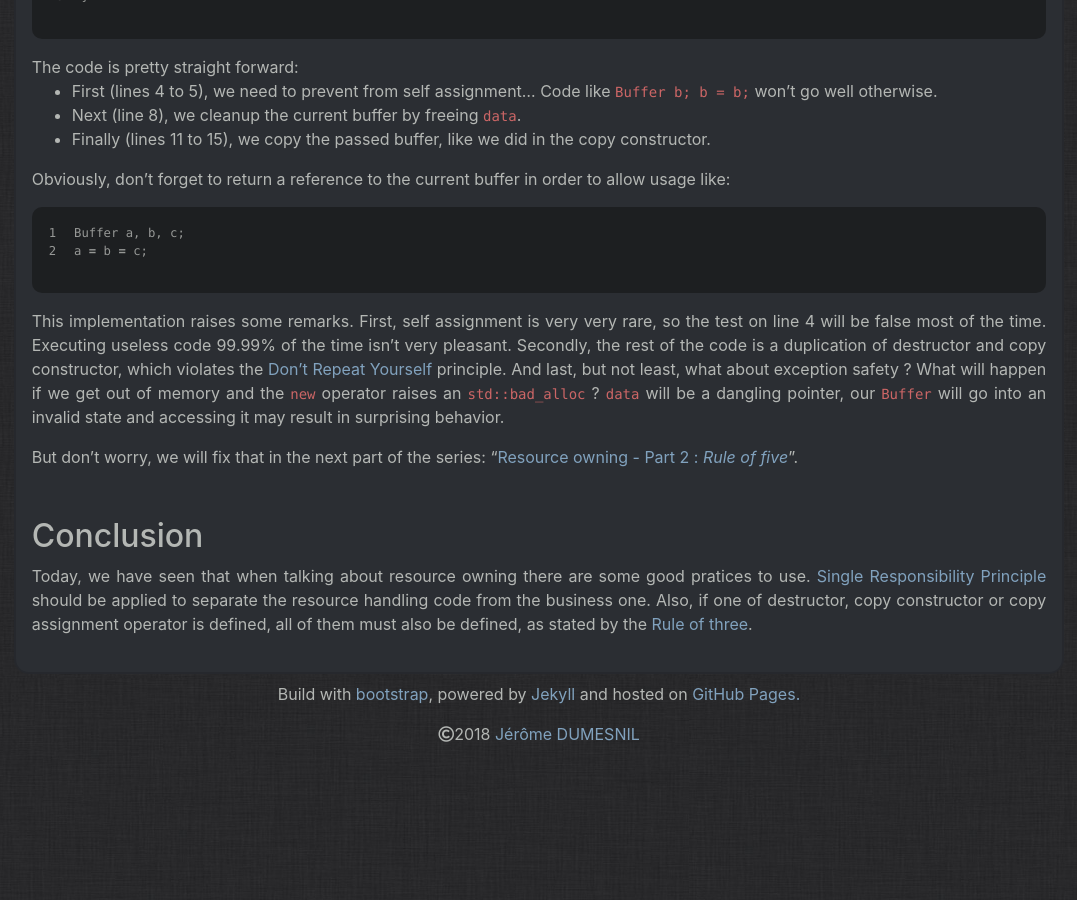
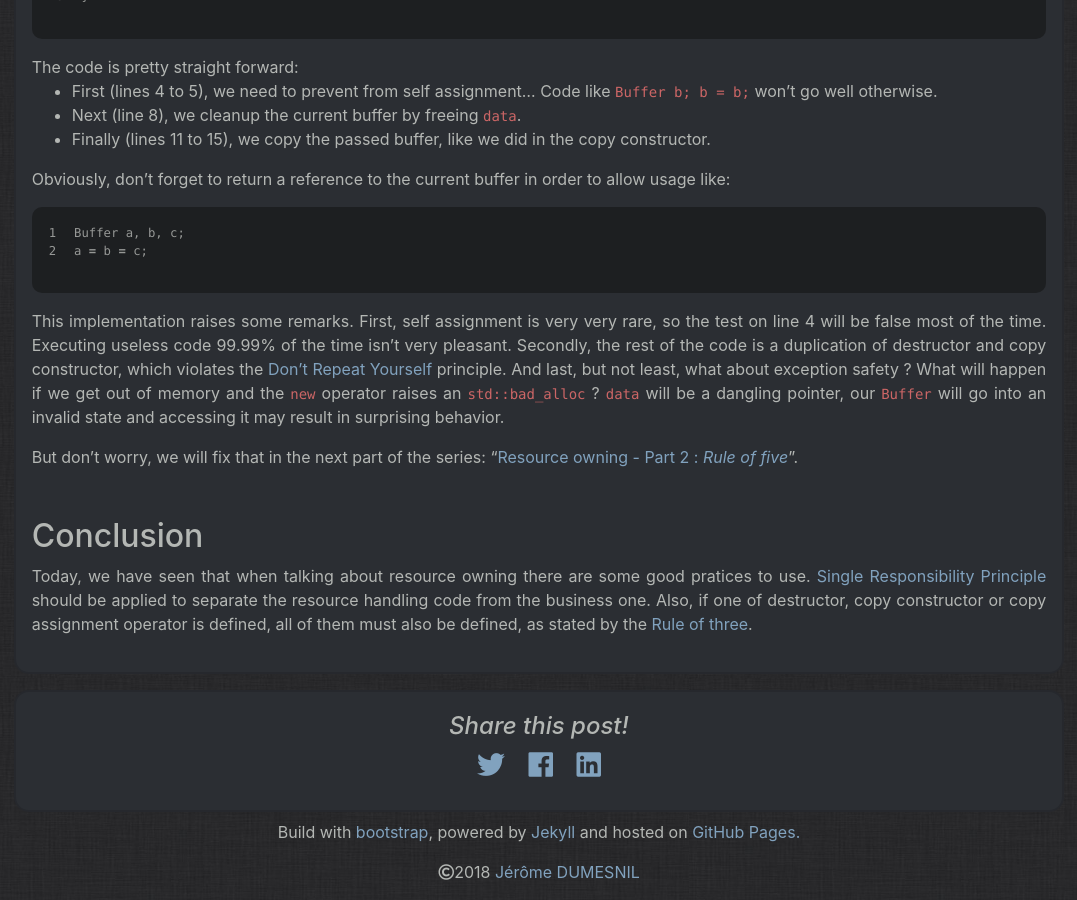
Before and after one commit to jaydee-io/jaydee-io.github.io, a Jekyll site: the page built from _posts/2018-07-20-resource-owning-1.md, in a window 1280 px wide and 900 px high, scrolled down 2512 px. Shown: the whole window, without its empty margins (101-1178 px from the left). Built offline with Jekyll 4.4.1, drawn with Linux system fonts in a browser that asks for light colours; nearby versions of some CDN libraries; before the commit the page ends 3274 px from its top, so only the background shows below that.

Commit message:
Add share this post links

```diff
--- a/_layouts/post.html
+++ b/_layouts/post.html
@@ -35,3 +35,17 @@ layout: default
         </div>
     </div>
 </div>
+
+<div class="card mt-3">
+    <div class="card-body text-center">
+        <h4 class="mb-2 font-italic">Share this post!</h4>
+        <h3>
+            {% assign message  = "Checkout this post on JayDee I/O" | url_encode %}
+            {% assign post_url = site.url | append: page.url | url_encode  %}
+            {% assign post_title = page.title | url_encode  %}
+            <a class="mx-2" target="_blank" href="https://twitter.com/intent/tweet?text={{ message }}&url={{ post_url }}&via={{ site.twitter.username | url_encode }}"><i class="fab fa-twitter"></i></a>
+            <a class="mx-2" target="_blank" href="https://www.facebook.com/sharer.php?t={{ post_title }}&u={{ post_url }}"><i class="fab fa-facebook"></i></a>
+            <a class="mx-2" target="_blank" href="https://www.linkedin.com/shareArticle?mini=true&url={{ post_url }}&title={{ post_title }}"><i class="fab fa-linkedin"></i></a>
+        </h3>
+    </div>
+</div>
```
